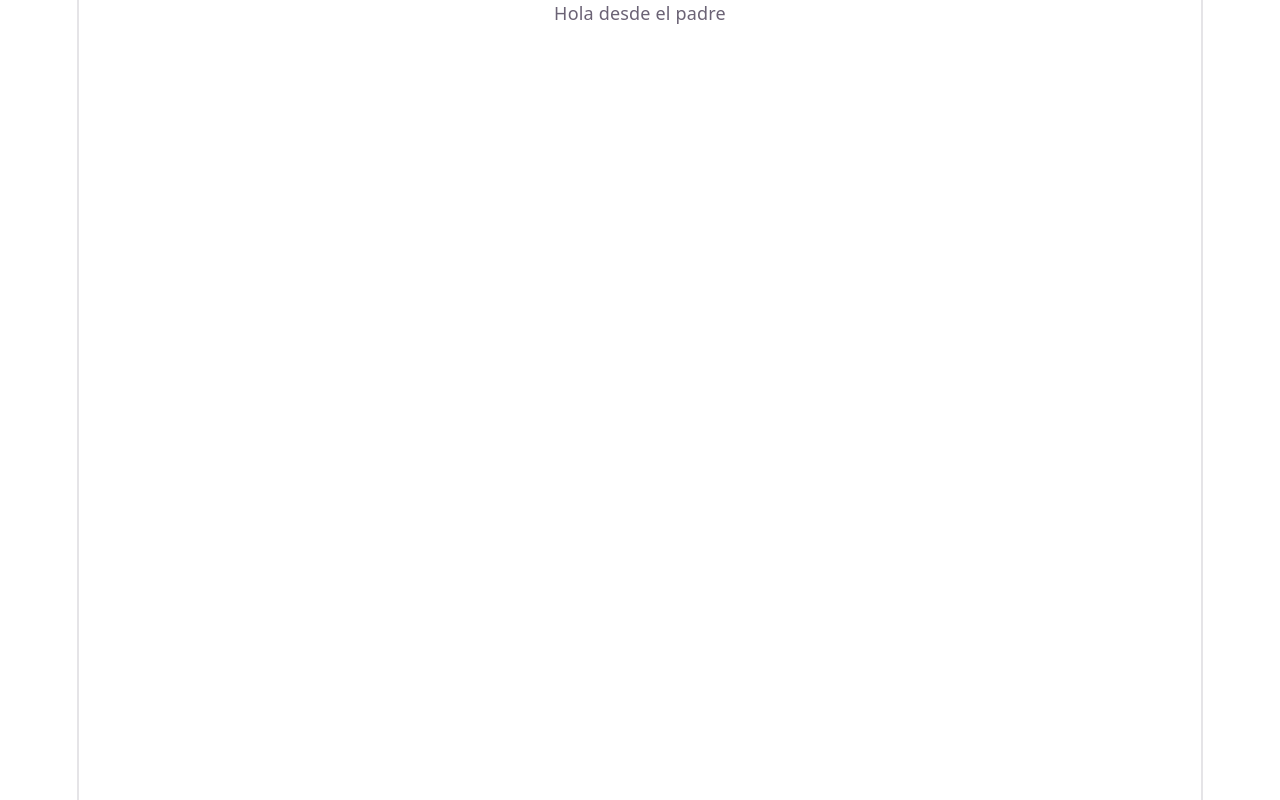
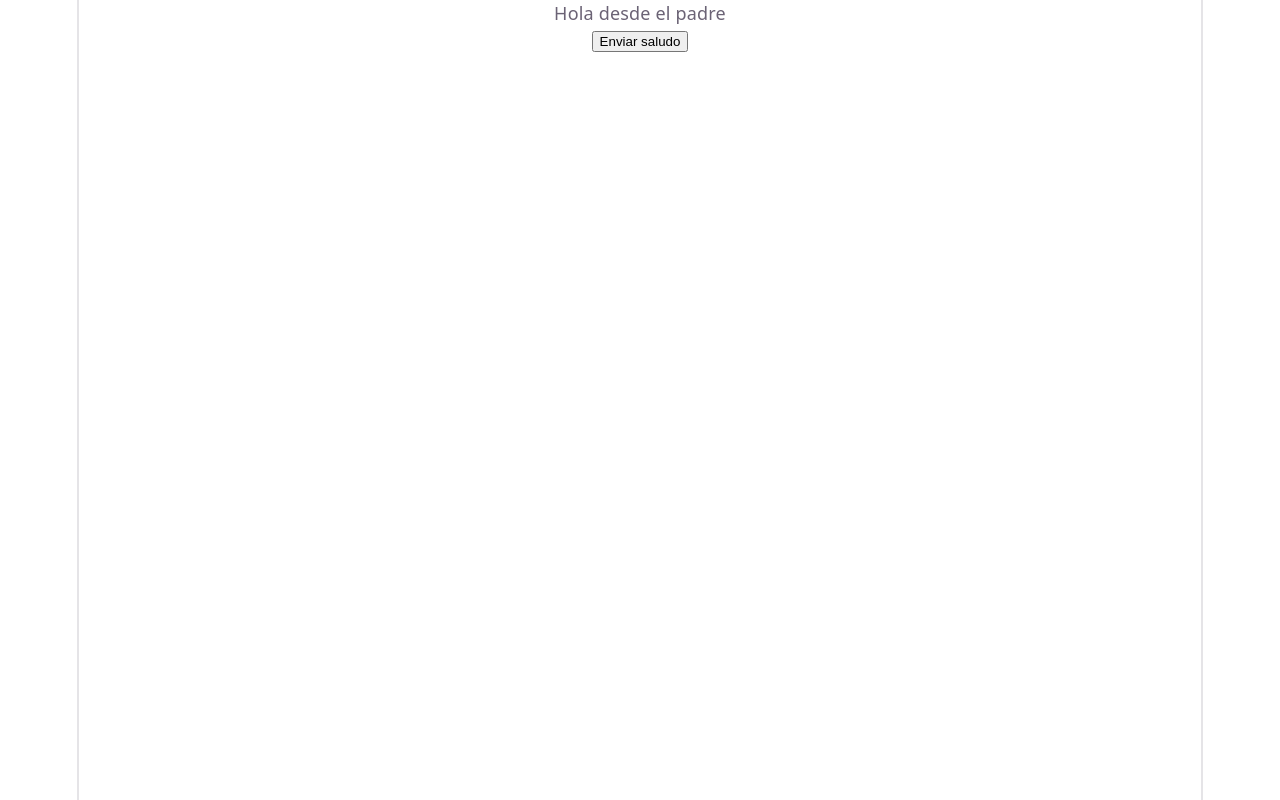
Before and after one commit to IgnacioCG07/micasapadre, a Vue app: page / in a window 1280 px wide. Built offline with nearby package versions, Linux system fonts and the light colour scheme.

Commit message:
Actividad 3 - Emit desde hijo

```diff
--- /dev/null
+++ b/src/components/HijoBoton.vue
@@ -0,0 +1,9 @@
+<template>
+    <button @click="$emit('saludo')">Enviar saludo</button>
+</template>
+
+<script>
+    export default {
+        name: 'HijoBoton'
+    }
+</script>
--- a/src/components/Padre.vue
+++ b/src/components/Padre.vue
@@ -1,13 +1,28 @@
 <template>
     <div>
         <Hijo mensaje="Hola desde el padre" />
+        <HijoBoton @saludo="mostrarSaludo" />
+        <p v-if="mensaje">{{ mensaje }}</p>
     </div>
 </template>
 <script>
 import Hijo from './Hijo.vue'
+import HijoBoton from './HijoBoton.vue'
+
 export default {
     components: {
-        Hijo
+        Hijo,
+        HijoBoton
+    },
+    data() {
+        return {
+            mensaje: ''
+        }
+    },
+    methods: {
+        mostrarSaludo() {
+            this.mensaje = 'Saludo recibido desde el hijo';
+        }
     }
 }
 </script>
```
